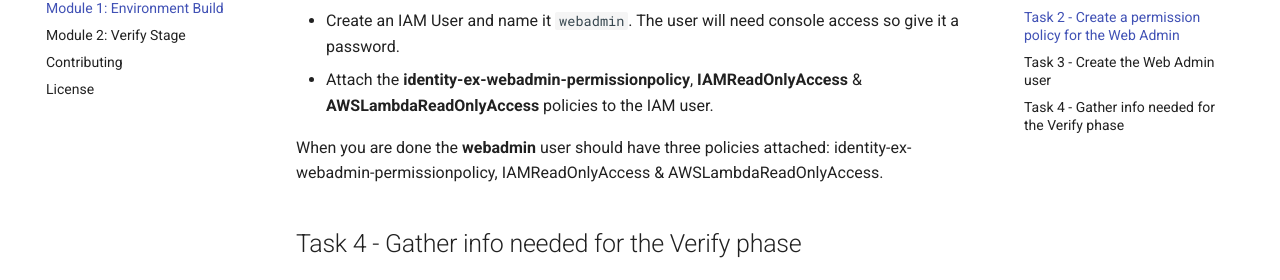
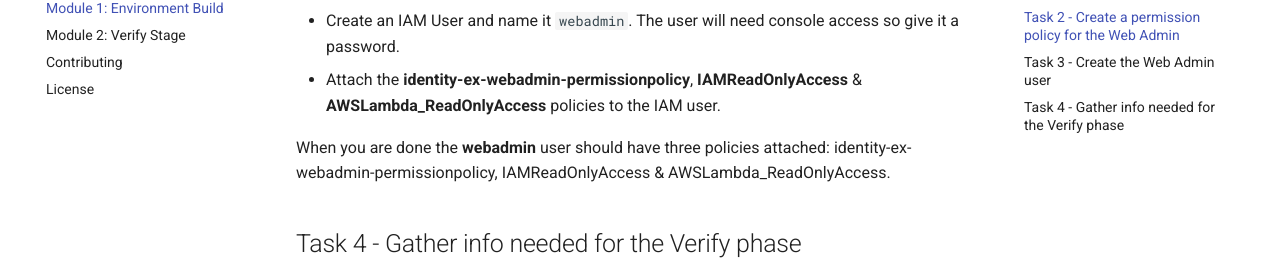
Before and after one commit to jeromevdl/aws-permissions-boundaries-builder-session, an MkDocs documentation site: the page built from docs/01-build.md, in a window 1280 px wide and 900 px high, scrolled down 3068 px. Shown: the part 164-444 px from the top of the window. Built offline with MkDocs 1.6.1 and Material for MkDocs 9.7.7, drawn with Linux system fonts in a browser that asks for light colours; comment, search, counter and statistics services are not loaded.

Commit message:
Update 01-build.md
change lambda managed permission to AWSLambda_ReadOnlyAccess

```diff
--- a/docs/01-build.md
+++ b/docs/01-build.md
@@ -170,9 +170,9 @@ To setup your environment please expand one of the following dropdown sections (
 **ACTION**:
 
 * Create an IAM User and name it `webadmin`. The user will need console access so give it a password.
-* Attach the **identity-ex-webadmin-permissionpolicy**, **IAMReadOnlyAccess** & **AWSLambdaReadOnlyAccess** policies to the IAM user.
+* Attach the **identity-ex-webadmin-permissionpolicy**, **IAMReadOnlyAccess** & **AWSLambda_ReadOnlyAccess** policies to the IAM user.
 
-When you are done the **webadmin** user should have three policies attached: identity-ex-webadmin-permissionpolicy, IAMReadOnlyAccess & AWSLambdaReadOnlyAccess.
+When you are done the **webadmin** user should have three policies attached: identity-ex-webadmin-permissionpolicy, IAMReadOnlyAccess & AWSLambda_ReadOnlyAccess.
 
 ## Task 4 - Gather info needed for the Verify phase
 
```
